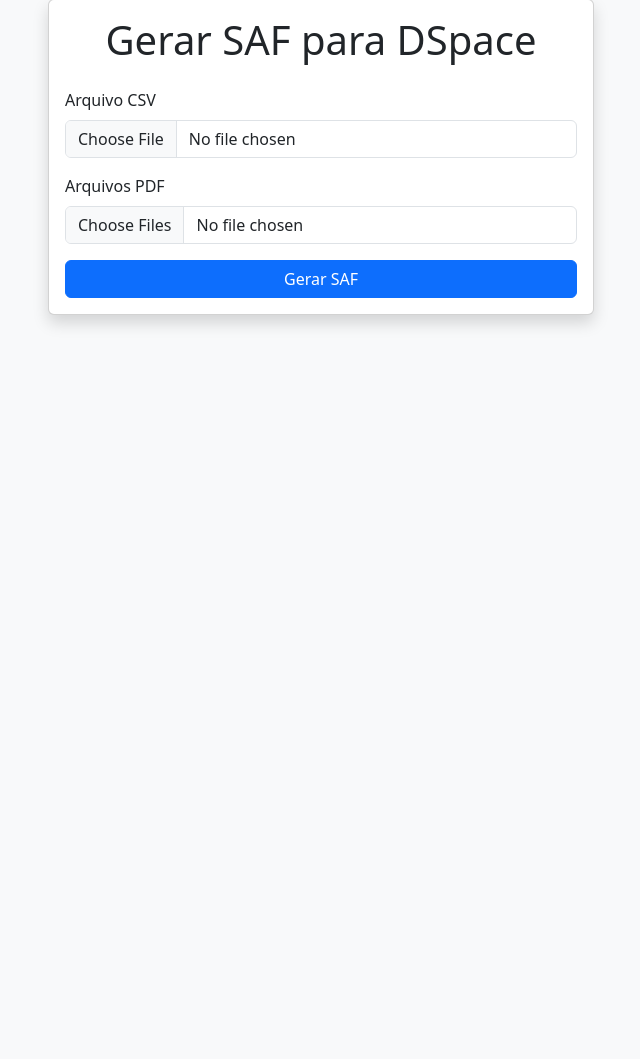
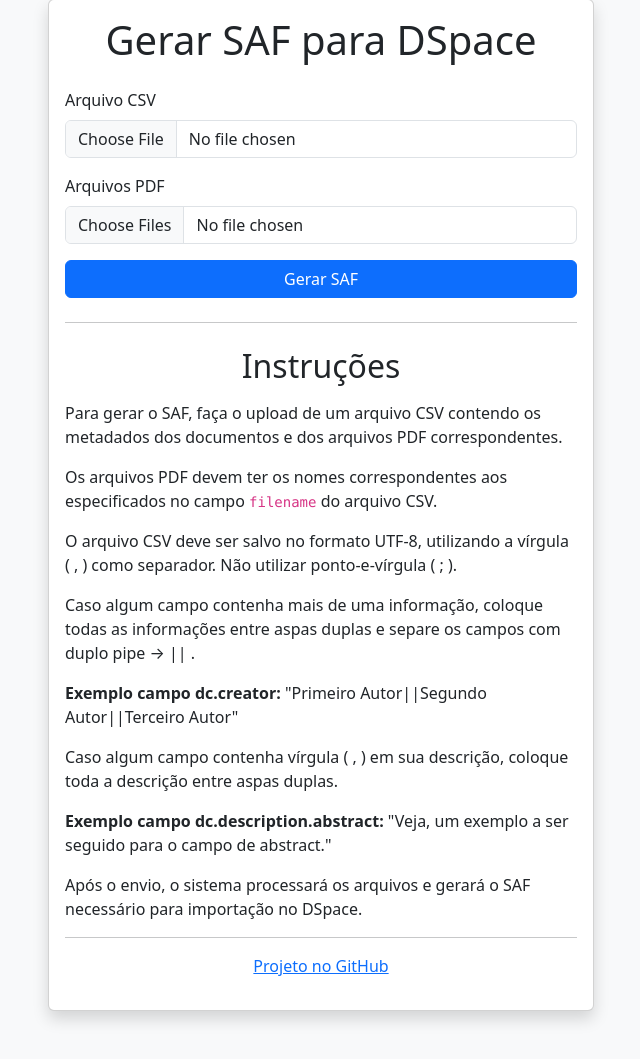
Before and after one commit to lehnhart/saf-generator, a Flask app: page / in a window 1280 px wide. Shown: the part 49-1108 px from the top of the page, without its empty margins (319-959 px from the left). Before the commit the page ends 375 px from the top, so only its background shows below. Run offline with Flask 3, Linux system fonts and the light colour scheme; some libraries are stand-ins or nearby versions.

Commit message:
Adiciona instruções para upload de arquivos CSV e PDF no formulário de geração de SAF.

```diff
--- a/templates/index.html
+++ b/templates/index.html
@@ -26,6 +26,18 @@
                   <button type="submit" class="btn btn-primary">Gerar SAF</button>
                 </div>
               </form>
+              <hr class="my-4">
+              <h2 class="text-center mb-3">Instruções</h2>
+              <p>Para gerar o SAF, faça o upload de um arquivo CSV contendo os metadados dos documentos e dos arquivos PDF correspondentes.</p>
+              <p>Os arquivos PDF devem ter os nomes correspondentes aos especificados no campo <code>filename</code> do arquivo CSV.</p>
+              <p>O arquivo CSV deve ser salvo no formato UTF-8, utilizando a vírgula ( , ) como separador. Não utilizar ponto-e-vírgula ( ; ).</p>
+              <p>Caso algum campo contenha mais de uma informação, coloque todas as informações entre aspas duplas e separe os campos com duplo pipe → || .</p>
+              <p><strong>Exemplo campo dc.creator:</strong> "Primeiro Autor||Segundo Autor||Terceiro Autor"</p>
+              <p>Caso algum campo contenha vírgula ( , ) em sua descrição, coloque toda a descrição entre aspas duplas.</p>
+              <p><strong>Exemplo campo dc.description.abstract:</strong> "Veja, um exemplo a ser seguido para o campo de abstract."</p>
+              <p>Após o envio, o sistema processará os arquivos e gerará o SAF necessário para importação no DSpace.</p>
+              <hr>
+              <p class="text-center"><a href="https://github.com/lehnhart/saf-generator" target="_blank">Projeto no GitHub</a></p>
             </div>
           </div>
         </div>
```
